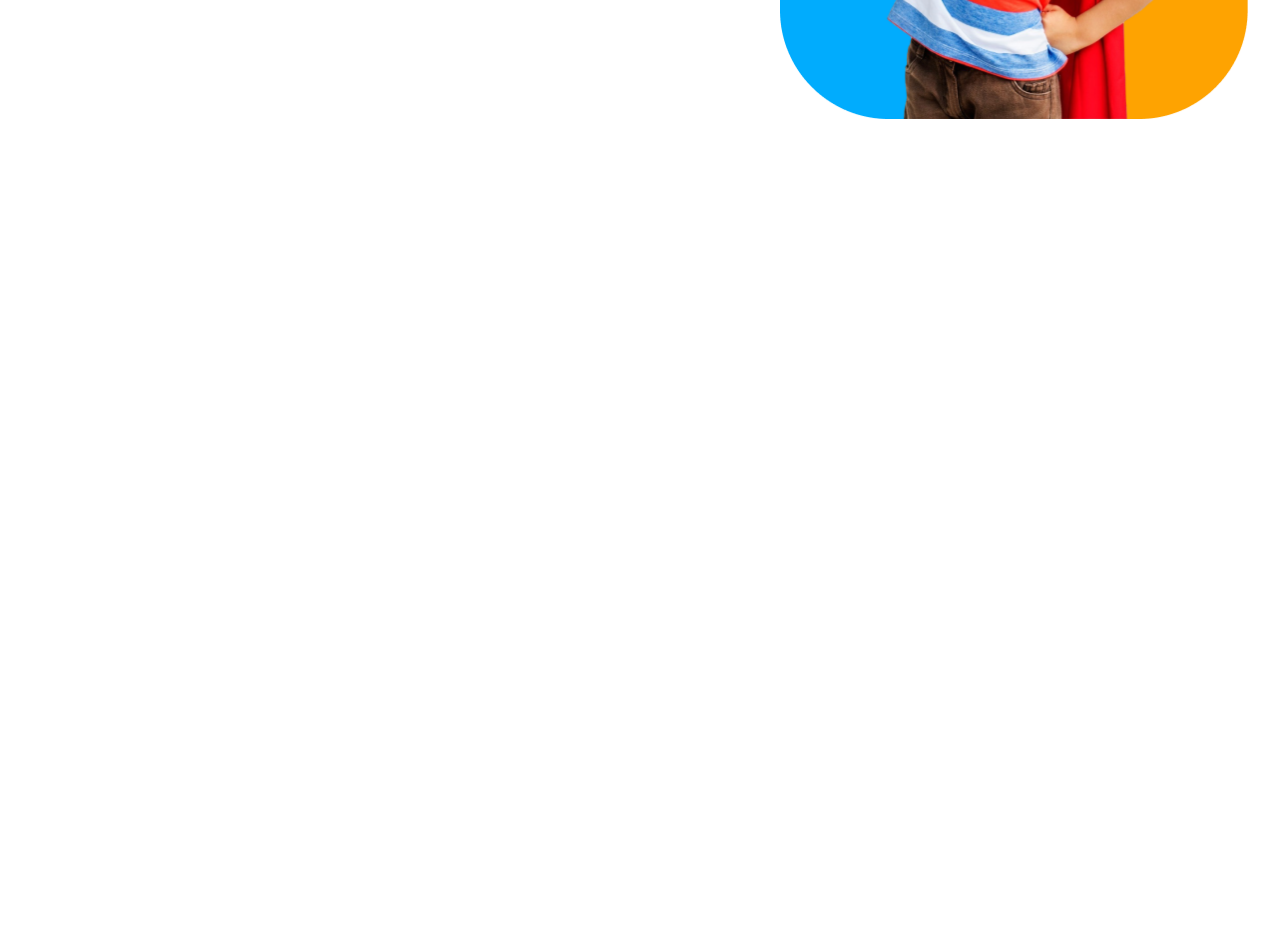
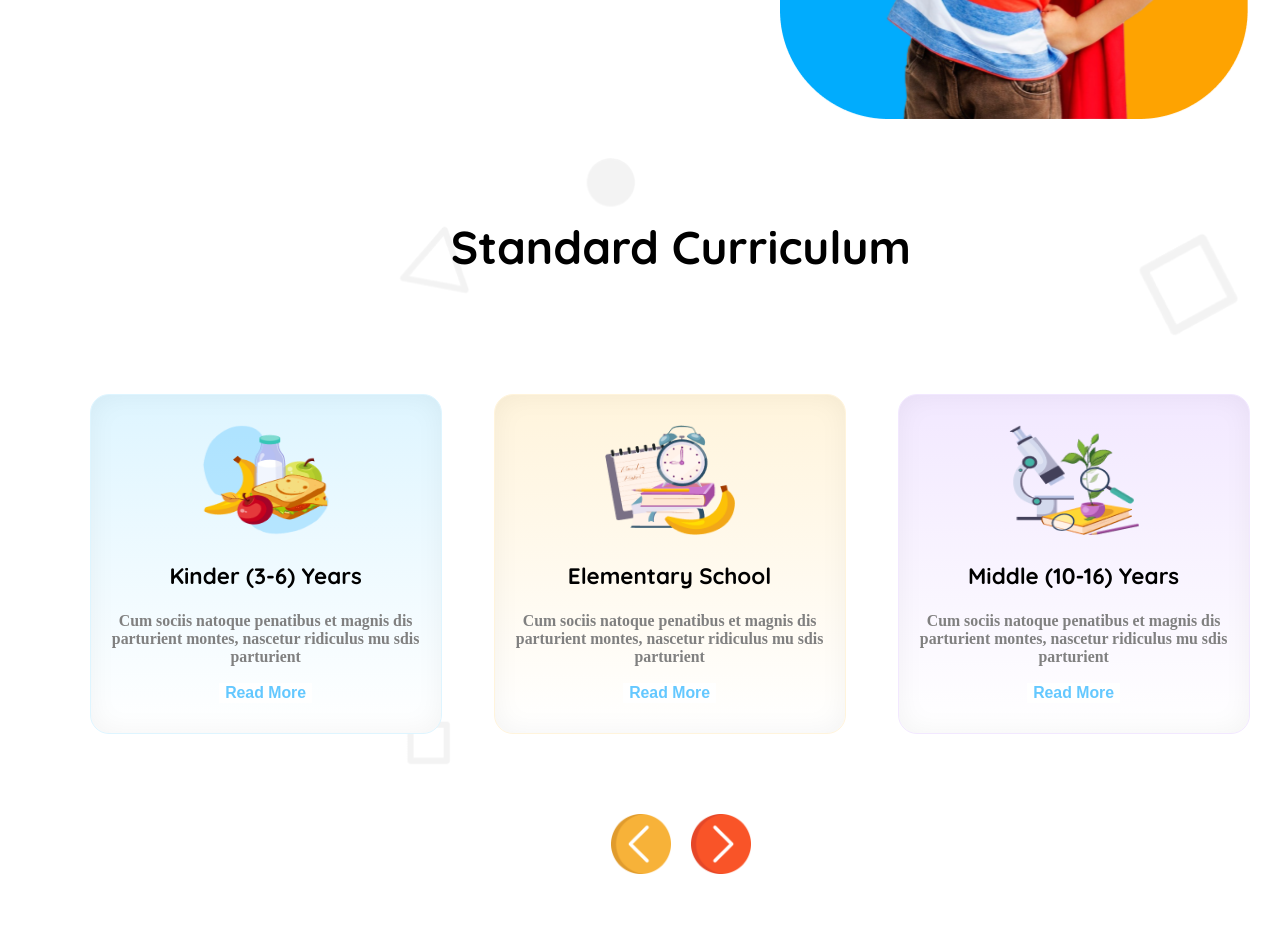
Before and after one commit to sariakhatun/Assignment2, a plain HTML site: page index.html in a window 1280 px wide. Shown: the part 529-1470 px from the top of the page. Before the commit the page ends 800 px from the top, so only its background shows below. Drawn offline with Linux system fonts and the light colour scheme.

Commit message:
add main section

```diff
--- a/index.html
+++ b/index.html
@@ -45,7 +45,50 @@
     </header>
     <main class="bg">
         <section class="container">
+            <h1 class="curriculum">Standard Curriculum</h1>
+            <div class="bx display-flex">
+                <div class="box">
+                    <div class="image"><img src="assets/kinder.png" alt="" class="bread"></div>
+                    <h3 class="kinder">Kinder (3-6) Years</h3>
+                    <p class="detail">Cum sociis natoque penatibus et magnis
+                        dis parturient montes, nascetur ridiculus
+                        mu sdis parturient</p>
+                        <div class="r">
+                            <button class="read">Read More</button>
+                        </div>
+                </div>
+                <div class="box one">
+                    <div class="image"><img src="assets/elementary.png" alt="" class="bread"></div>
+                    <h3 class="kinder">Elementary School</h3>
+                    <p class="detail">Cum sociis natoque penatibus et magnis
+                        dis parturient montes, nascetur ridiculus
+                        mu sdis parturient</p>
+                        <div class="r">
+                            <button class="read">Read More</button>
+                        </div>
+                </div>
+                <div class="box two">
+                    <div class="image"><img src="assets/middle.png" alt="" class="bread"></div>
+                    <h3 class="kinder">Middle (10-16) Years</h3>
+                    <p class="detail">Cum sociis natoque penatibus et magnis
+                        dis parturient montes, nascetur ridiculus
+                        mu sdis parturient</p>
+                        <div class="r">
+                            <button class="read">Read More</button>
+                        </div>
 
+                </div>
+            </div>
+            <div class="icon display-flex">
+                <div class="left">
+                   <img src="assets/is-less-than.png" alt="" class="right">
+                </div>
+                <div class="left">
+
+                    <img src="assets/is-greater-than (1).png" alt="" class="right">
+                </div>
+
+            </div>
         </section>
     </main>
     <footer>
--- a/styles/style.css
+++ b/styles/style.css
@@ -7,9 +7,7 @@
     font-style: normal;
   }
   body{
-    /* background-image: url("../assets/bg.png");
-    background-repeat: no-repeat;
-    background-size: 800px; */
+
     margin-left: 7%;
   }
   /* shared style */
@@ -109,6 +107,89 @@
     max-width: 468px;
     max-height: 575px;
   }
+  /* main section */
+  .bg{
+    background-image: url("../assets/bg.png");
+    background-repeat: no-repeat;
+    background-size: cover;
+    max-height: 880px;
+    max-width: 1200px;
+  }
+  .curriculum{
+    font-size: 2.875rem;
+    font-weight: bold;
+    color:rgba(0, 0, 0, 1) ;
+    padding-top: 60px;
+    padding-bottom: 80px;
+    text-align: center;
+  }
+  .bx{
+    max-width: 1160px;
+    justify-content: space-between;
+    margin-bottom: 80px;
+  }
+  .box{
+    max-width: 320px;
+    max-height: 476px;
+    border-radius: 19px;
+    background: linear-gradient(to bottom, rgba(222, 245, 255, 1), rgba(255, 255, 255, 1));
+    padding: 30px 15px;
+    box-shadow: inset 0 0 28px 0 rgba(0, 0, 0, 0.05);
+    border: 1px solid  rgba(222, 245, 255, 1);
+
+  }
+  .one{
+    background: linear-gradient(to bottom, rgba(255, 244, 220, 1), rgba(255, 255, 255, 1));
+    border: 1px solid  rgba(255, 244, 220, 1);
+
+  }
+  .two{
+    background: linear-gradient(to bottom, rgba(242, 232, 255, 1), rgba(255, 255, 255, 1));
+    border: 1px solid  rgba(242, 232, 255, 1);
+
+  }
+  .image{
+    text-align: center;
+  }
+  .bread{
+    height: 110px;
+    width: 130px;
+  }
+  .kinder{
+    text-align: center;
+    font-weight: 700;
+    font-size: 1.4rem;
+  }
+  .detail{
+    text-align: center;
+    font-family: "Raleway", serif;
+    font-weight: 600;
+    font-size: 0.99rem;
+    color: rgba(128, 128, 128, 1);
+  }
+  .read{
+    color: rgba(100, 200, 255, 1);
+    font-weight: 600;
+    font-size: 0.99rem;
+    border: none;
+    background-color: white;
+  }
+  .r{
+    text-align: center;
+  }
+    .icon{
+    justify-content: center;
+    align-items: center;
+    gap: 20px;
+
+  }
+   .right{
+    border: none;
+    color: white;
+    width: 60px;
+    height: 60px;
+    margin-bottom: 60px;
+  }
   /* responsive */
   @media screen and (max-width:576px) {
    header{
@@ -150,4 +231,18 @@
         text-align: center;
         margin-top: -50px;
     }
+    .bx{
+        flex-direction: column;
+
+    }
+    .box{
+        margin-bottom: 20px;
+    }
+    .curriculum{
+        font-size: 1.625rem;
+        margin-bottom: -50px;
+    }
+    .icon{
+        display: none;
+    }
   }
```
Also changed, not shown: assets/is-greater-than (1).png (added), assets/is-less-than.png (added).
